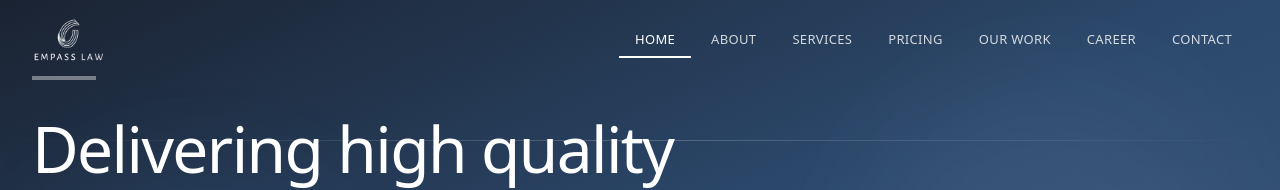
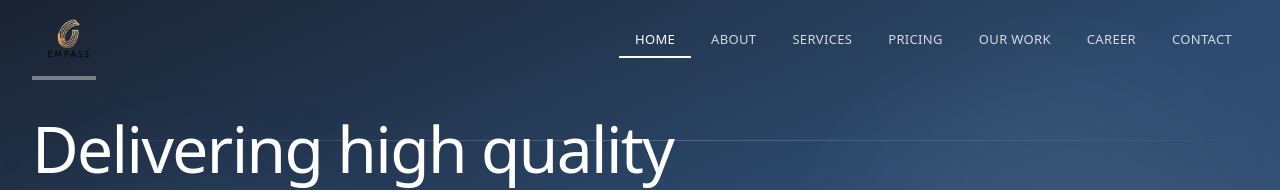
Before and after one commit to SuprimKhatri77/empass-law, a Next.js app: page / in a window 1280 px wide. Shown: the top 190 px of the page. Built offline with nearby package versions, Linux system fonts and the light colour scheme.

Commit message:
fixed the navbar

```diff
--- a/modules/landing/navbar.tsx
+++ b/modules/landing/navbar.tsx
@@ -100,8 +100,8 @@ export default function Navbar() {
   return (
     <>
       <nav
-        className={`fixed top-0 left-0 right-0 z-50 transition-all duration-300 ${
-          mobileMenuOpen ? "bg-white shadow-md" : "bg-transparent"
+        className={`absolute top-0 left-0 right-0 z-50 transition-all duration-300 ${
+          mobileMenuOpen ? "bg-white " : "bg-transparent"
         }`}
       >
         <div className="max-w-[1400px] mx-auto px-6 lg:px-8">
@@ -114,7 +114,7 @@ export default function Navbar() {
                 width={180}
                 height={45}
                 className={`h-11 w-auto transition-all duration-300 ${
-                  mobileMenuOpen ? "brightness-100" : "brightness-0 invert"
+                  mobileMenuOpen ? "brightness-100" : ""
                 }`}
                 priority
               />
```
Also changed, not shown: public/logo.jpeg (added), public/logo.png.
